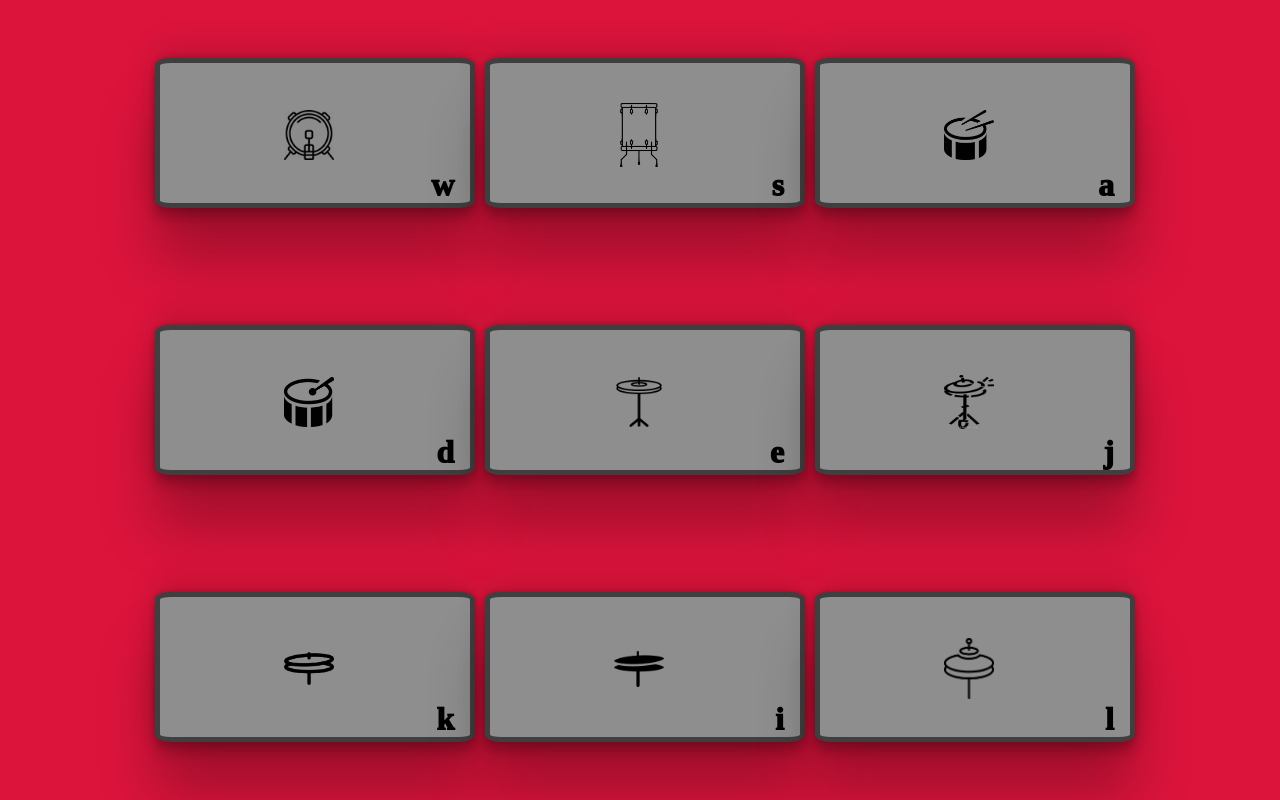
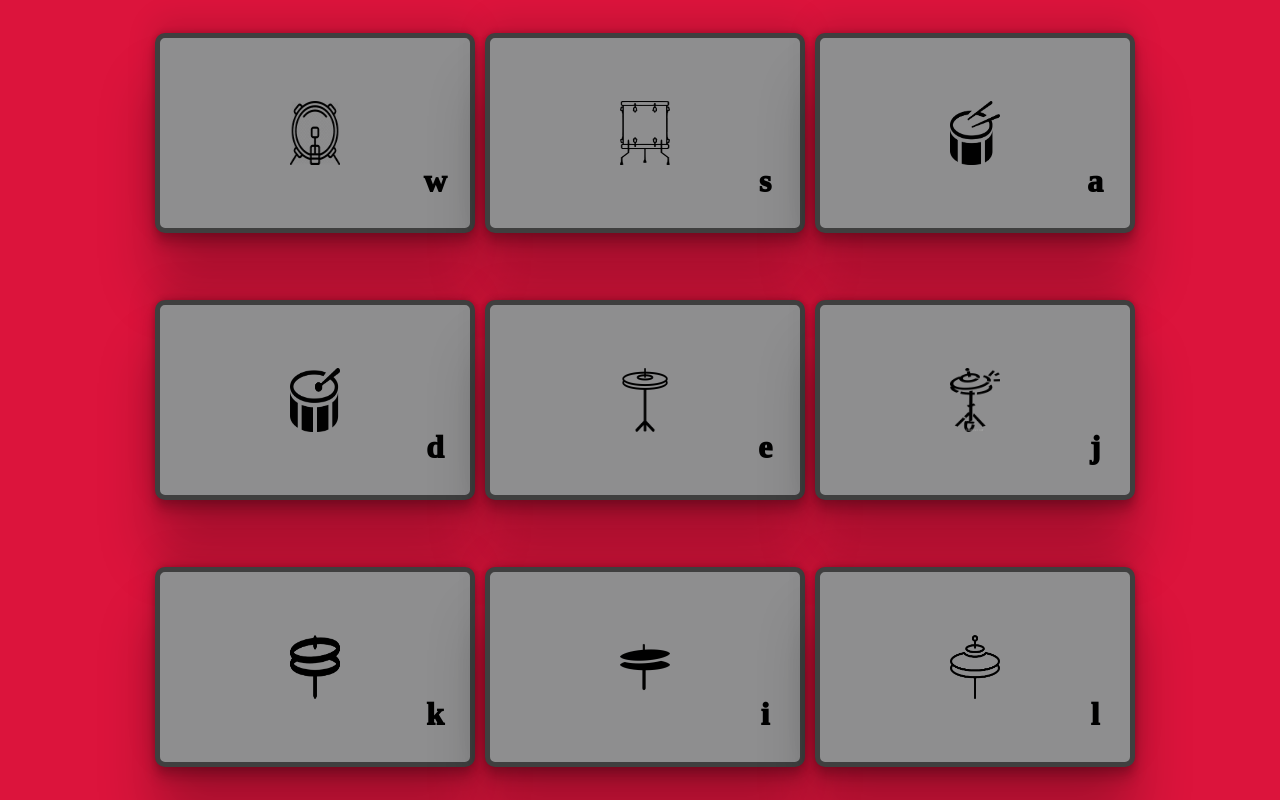
Before and after one commit to satyamkoshta340/WindDrum, a plain HTML site: page index.html in a window 1280 px wide. Drawn offline with Linux system fonts and the light colour scheme.

Commit message:
updated logo

```diff
--- a/index.html
+++ b/index.html
@@ -7,23 +7,10 @@
     <title>WindDrum</title>
     <link rel="stylesheet" href="style.css">
     <script async defer src="script.js"></script>
-    <style>
-        .drumButton:active{background-color: brown;}
-        .active{background-color: brown;}
-        .logo{ height: 4rem; display: flex; justify-content: center;}
-        .drum-text{ text-align: Right; font-size: 2rem; font-weight: 1000; margin-right: 1rem;}
-    </style>
+    <link rel="shortcut icon" type="img/png" href="media/wind-logo.png">
 </head>
 <body style="background-color: crimson;">
-    <!-- <audio id="bassdrum" src="media/BassDrum.mp3"></audio>
-    <audio id="floordrum" src="media/FloorDrum.mp3"></audio>
-    <audio id="snaredrum" src="media/SnareDrum.mp3"></audio>
-    <audio id="tomtom" src="media/TomTom.mp3"></audio>
-    <audio id="hihat" src="media/HiHat.mp3"></audio>
-    <audio id="crashcymbal" src="media/CrashCymbal.mp3"></audio>
-    <audio id="ridecymbal" src="media/RideCymbal.mp3"></audio>
-    <audio id="splashcymbal" src="media/SplashCymbal.mp3"></audio>
-    <audio id="chinacymbal" src="media/ChinaCymbal.mp3"></audio> -->
+
     <div id="container" style="height: 100vh; display: flex; align-items: center;  justify-content: center; flex-wrap: wrap;">
         <div class="drumButton" id="BassDrum">
             <img src="media/BassDrum.png" alt="BassDrum" class="logo">
--- a/style.css
+++ b/style.css
@@ -8,21 +8,30 @@ body{
     margin-top: 10px;
     margin-left: 10px;
     margin-bottom: 10px;
-    float: left;
-    height: 150px;
+    /* float: left; */
+    height: 25%;
     background-color: rgb(142, 142, 143);
     box-sizing: border-box;
     border: 5px solid rgb(63, 63, 63);
-    border-radius: 5%;
+    border-radius: 10PX;
     box-shadow: rgba(0, 0, 0, 0.25) 0px 54px 55px, rgba(0, 0, 0, 0.12) 0px -12px 30px, rgba(0, 0, 0, 0.12) 0px 4px 6px, rgba(0, 0, 0, 0.17) 0px 12px 13px, rgba(0, 0, 0, 0.09) 0px -3px 5px;
-}
-.drumButton:active{
-    background-color: rgb(211, 211, 211);
+    display: flex;
+    justify-content: center;
+    align-items: center;
 }
 
+
 .logo{
-    margin-left: 40%;
-    margin-top: 40px;
+    /* margin-left: 40%;
+    margin-top: 40px; */
     width: 50px;
-    object-fit: contain;
+    /* object-fit: contain; */
+    /* display: flex;
+    justify-content: center; */
+
 }
+
+.drumButton:active{background-color: brown;}
+.active{background-color: brown;}
+.logo{ height: 4rem; display: flex; justify-content: center;}
+.drum-text{font-size: 2rem; font-weight: 1000; margin-right: 1rem; position: absolute; display: flex; margin-left: 20%; margin-top: 6rem;}
```
Also changed, not shown: 1 other file.
